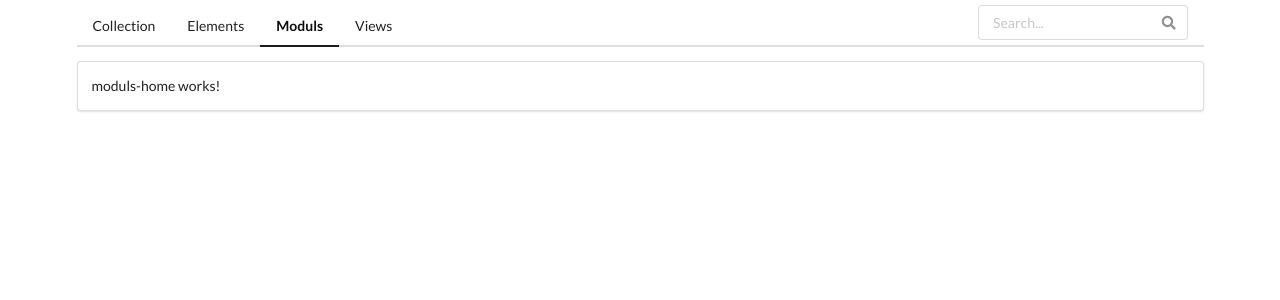
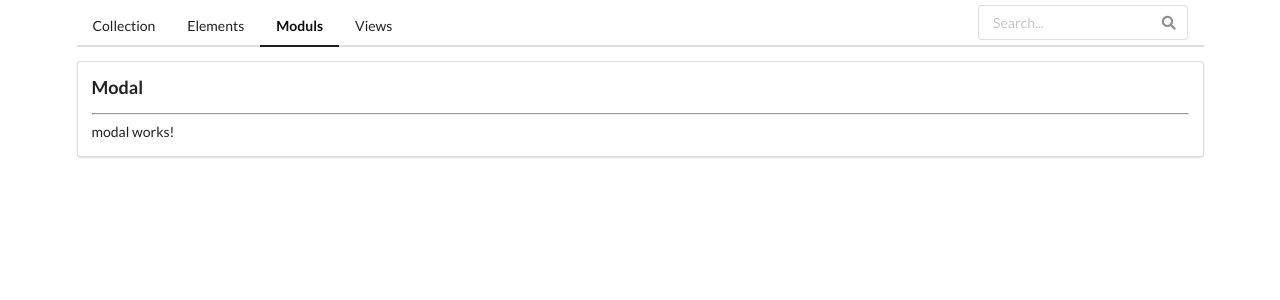
Before and after one commit to DaniyalKT/composs, an Angular app: page /mods in a window 1280 px wide. Shown: the top 300 px of the page. Built offline with nearby package versions, Linux system fonts and the light colour scheme.

Commit message:
add modal component in mods

```diff
--- /dev/null
+++ b/src/app/mods/modal/modal.component.html
@@ -0,0 +1 @@
+<p>modal works!</p>
--- a/src/app/mods/moduls-home/moduls-home.component.html
+++ b/src/app/mods/moduls-home/moduls-home.component.html
@@ -1 +1,2 @@
-<p>moduls-home works!</p>
+<app-divider>Modal</app-divider>
+<app-modal></app-modal>
```
Also changed, not shown: src/app/mods/modal/modal.component.ts (added, +10 -0 lines), src/app/mods/mods.module.ts (+6 -2 lines), src/app/mods/modal/modal.component.css (added).
